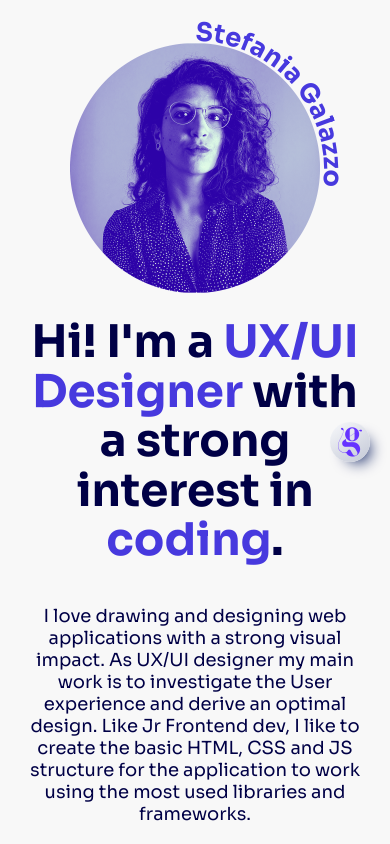
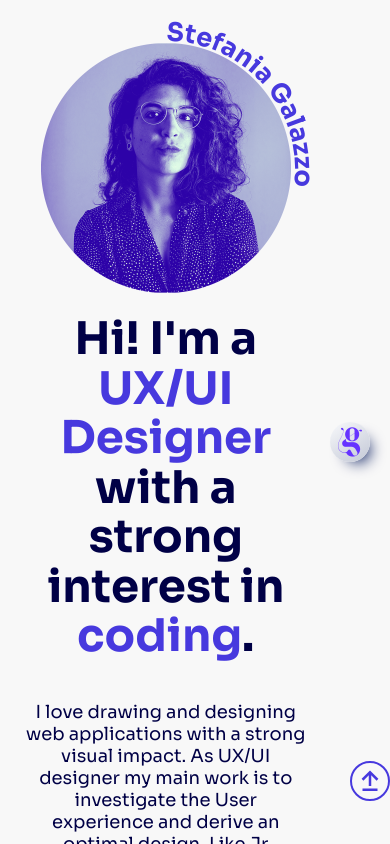
Before and after one commit to StefaniaGalazzo/UX-UI-Designer, a Next.js app: page / in a window 390 px wide. Built offline with nearby package versions, Linux system fonts and the light colour scheme.

Commit message:
test fix margin padding main

```diff
--- a/app/_components/UI/MainComp/mainComp.module.scss
+++ b/app/_components/UI/MainComp/mainComp.module.scss
@@ -6,7 +6,8 @@
   // padding: 120px;
   justify-content: flex-start;
   align-items: center;
-  width: 100%;
+  width: 85%;
+  margin: 80px auto;
   gap: 13%;
   background-color: #f8f8f8;
   z-index: 1;
@@ -63,6 +64,7 @@
     row-gap: 5%;
     justify-content: center;
     // padding: 10px !important;
+    margin: unset;
     margin-top: calc(10% + 1vw);
     .texts {
       margin: 5% 0;
```
